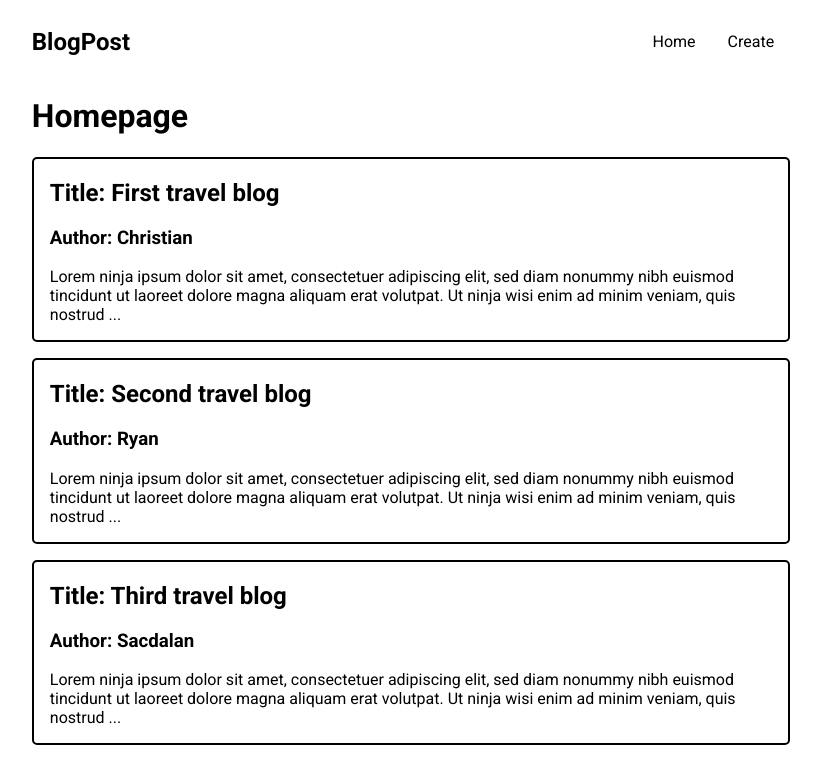
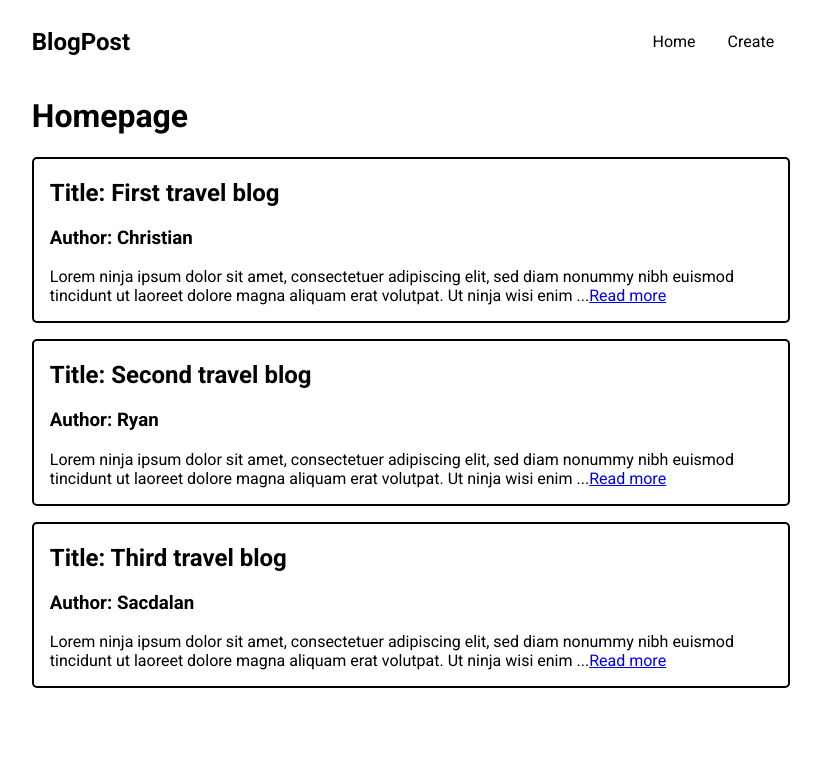
Before and after one commit to RySacdalan/React-Simple-Blog, a React (Create React App) app: page / in a window 1280 px wide. Shown: the top 784 px of the page, without its empty margins (229-1050 px from the left). Built offline with nearby package versions, Linux system fonts and the light colour scheme; data requests are answered from the project's data file.

Commit message:
Add route parameters & useEffect clean up

```diff
--- a/src/App.js
+++ b/src/App.js
@@ -3,22 +3,26 @@ import { BrowserRouter as Router, Switch, Route } from "react-router-dom";
 import Navbar from "./Components/Navbar";
 import Create from "./Components/Create";
 import Homepage from "./Homepage";
+import BlogDetails from "./Components/BlogDetails";
 import "./App.css";
 
 function App() {
   return (
     <Router>
-      <Switch>
-        <div className="App">
-          <Navbar />
+      <div className="App">
+        <Navbar />
+        <Switch>
           <Route exact path="/">
             <Homepage />
           </Route>
           <Route path="/create">
             <Create />
           </Route>
-        </div>
-      </Switch>
+          <Route path="/blog/:id">
+            <BlogDetails />
+          </Route>
+        </Switch>
+      </div>
     </Router>
   );
 }
--- /dev/null
+++ b/src/Components/BlogDetails.js
@@ -0,0 +1,13 @@
+import { useParams } from "react-router";
+
+const BlogDetails = () => {
+  const { id } = useParams();
+
+  return (
+    <div>
+      <h2>Blog details - {id}</h2>
+    </div>
+  );
+};
+
+export default BlogDetails;
--- a/src/Components/BlogList.js
+++ b/src/Components/BlogList.js
@@ -1,3 +1,4 @@
+import { Link } from "react-router-dom";
 import "./BlogList.css";
 
 const BlogList = ({ blogs }) => {
@@ -8,7 +9,10 @@ const BlogList = ({ blogs }) => {
           <div className="blog-list-content" key={blog.id}>
             <h2>Title: {blog.title}</h2>
             <h3>Author: {blog.author}</h3>
-            <p>{blog.body.slice(0, 200)}...</p>
+            <p>
+              {blog.body.slice(0, 170)}...
+              <Link to={`blog/${blog.id}`}>Read more</Link>
+            </p>
           </div>
         );
       })}
--- a/src/Homepage.js
+++ b/src/Homepage.js
@@ -1,14 +1,15 @@
-import React, { useState, useEffect } from "react";
 import useFetch from "./useFetch";
 import BlogList from "./Components/BlogList";
 
 const Homepage = () => {
-  const { blogs, loadPending, errorExist } = useFetch(
-    "http://localhost:8000/Blogs"
-  );
+  const {
+    data: blogs,
+    loadPending,
+    errorExist,
+  } = useFetch("http://localhost:8000/Blogs");
 
   return (
-    <div>
+    <>
       <h1>Homepage</h1>
       {loadPending && (
         <div>
@@ -21,7 +22,7 @@ const Homepage = () => {
           <h2>{errorExist}</h2>
         </div>
       )}
-    </div>
+    </>
   );
 };
 
--- a/src/useFetch.js
+++ b/src/useFetch.js
@@ -1,13 +1,15 @@
 import { useState, useEffect } from "react";
 
-const useFetch = () => {
-  const [blogs, setBlogs] = useState([]);
+const useFetch = (url) => {
+  const [data, setData] = useState([]);
   const [loadPending, setLoadPending] = useState(true);
   const [errorExist, setErrorExist] = useState(null);
 
   useEffect(() => {
+    const abortLink = new AbortController();
+
     setTimeout(() => {
-      fetch("http://localhost:8000/Blogs")
+      fetch(url, { signal: abortLink.signal })
         .then((response) => {
           if (!response.ok) {
             throw new Error("Oops! Could not fetch the data :( ");
@@ -16,18 +18,23 @@ const useFetch = () => {
           }
         })
         .then((data) => {
-          setBlogs(data);
+          setData(data);
           setLoadPending(false);
         })
         .catch((err) => {
-          setLoadPending(false);
-          setErrorExist(err.message);
-          console.log(err.message);
+          if (err.name === "AbortError") {
+            console.log("Fetch aborted");
+          } else {
+            setLoadPending(false);
+            setErrorExist(err.message);
+          }
         });
     }, 0.5);
-  }, []);
 
-  return { blogs, loadPending, errorExist };
+    return () => abortLink.abort();
+  }, [url]);
+
+  return { data, loadPending, errorExist };
 };
 
 export default useFetch;
```
